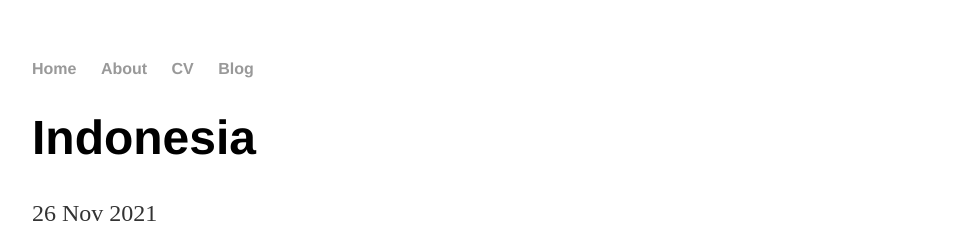
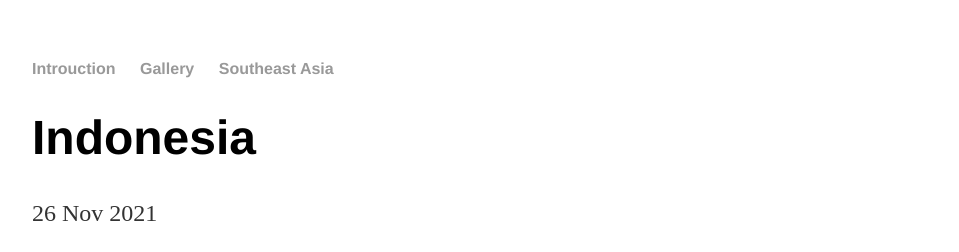
Before and after one commit to winnietan-nlb/final-project.github.io, a Jekyll site: the page built from _posts/2021-11-26-Indonesia.md, in a window 1280 px wide. Shown: the top 252 px of the page, without its empty margins (160-1119 px from the left). Built offline with Jekyll 4.4.1, drawn with Linux system fonts in a browser that asks for light colours.

Commit message:
Update default.html
Renamed website pages, removed one

```diff
--- a/_layouts/default.html
+++ b/_layouts/default.html
@@ -8,10 +8,9 @@
 		<body>
 			<nav>
 	    		<ul>
-	        		<li><a href="/">Home</a></li>
-		        	<li><a href="/about">About</a></li>
-	        		<li><a href="/cv">CV</a></li>
-	        		<li><a href="/blog">Blog</a></li>
+	        		<li><a href="/">Introuction</a></li>
+		        	<li><a href="/gallery">Gallery</a></li>
+	        		<li><a href="/southeastasia">Southeast Asia</a></li>
 	    		</ul>
 			</nav>
 			<div class="container">
```
